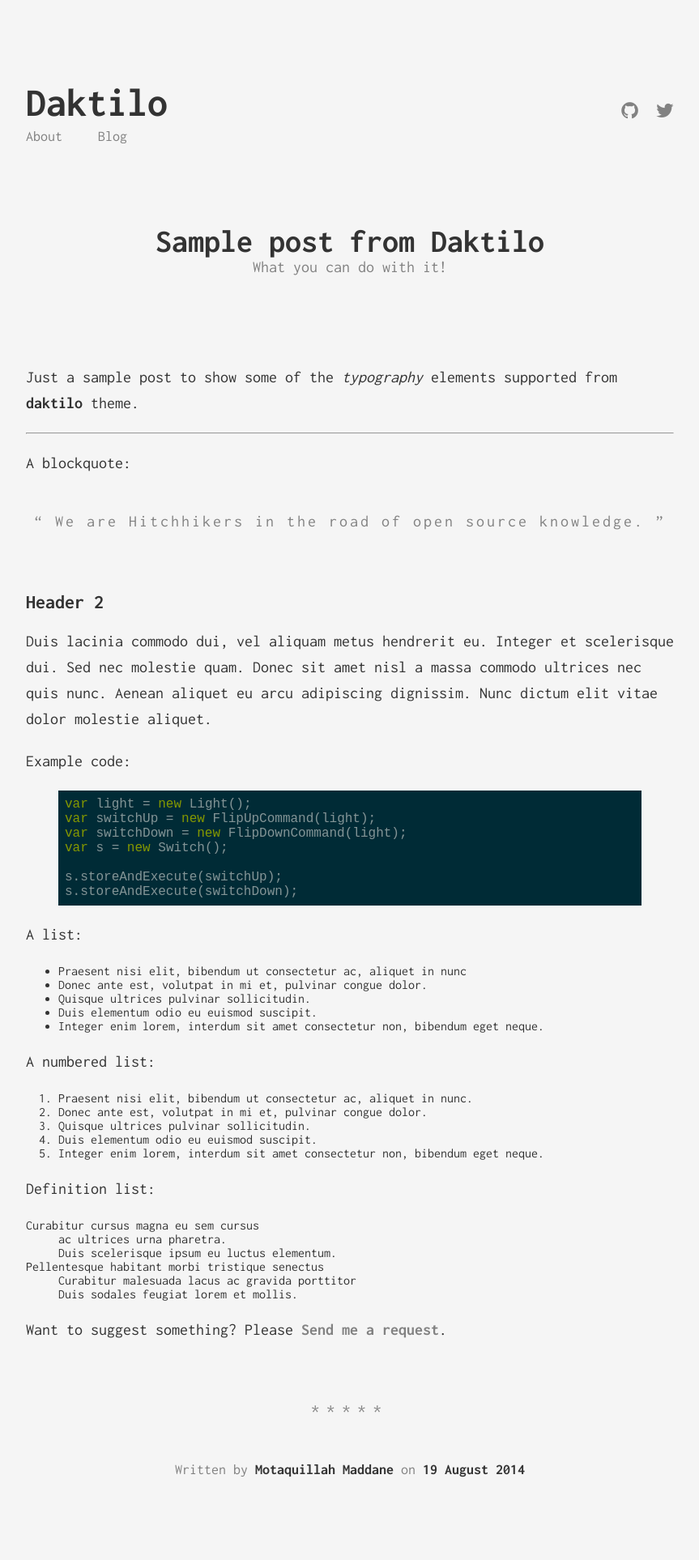
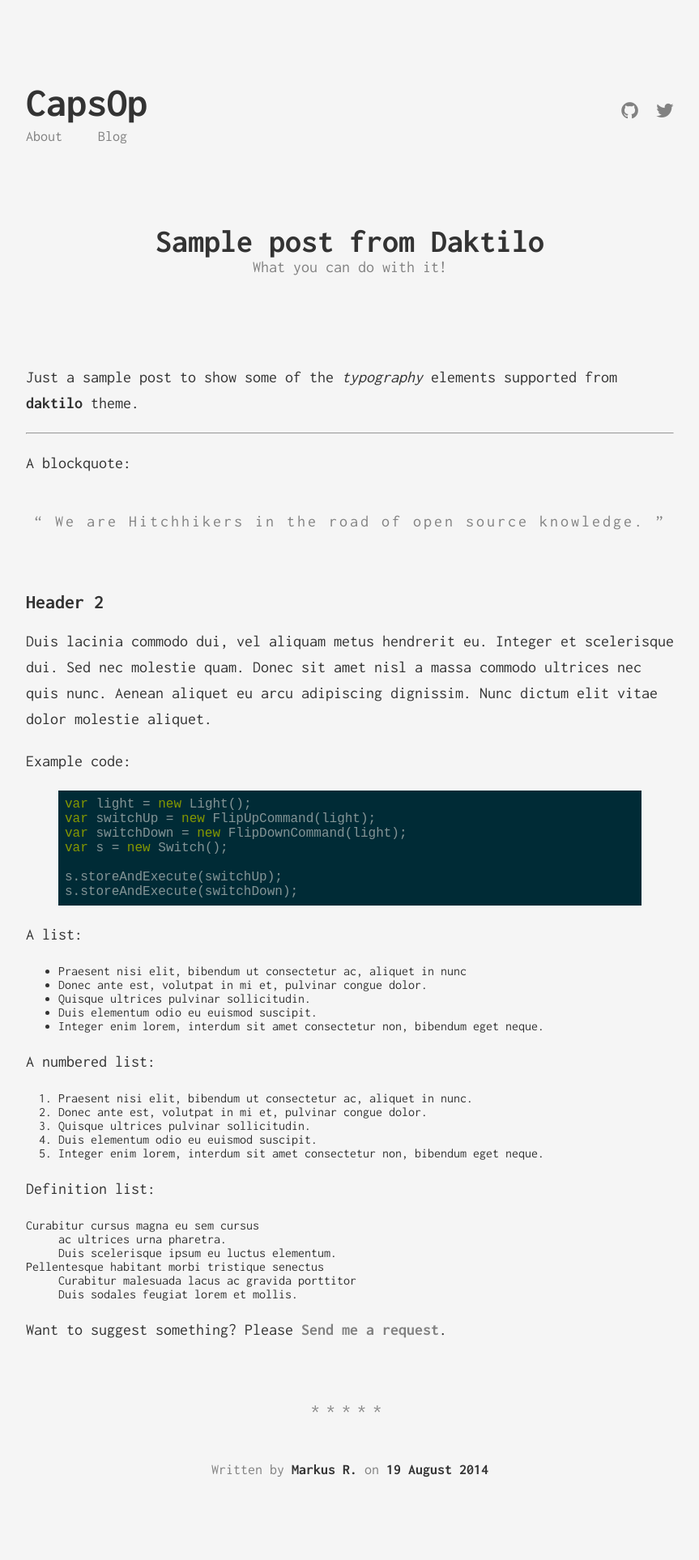
Before and after one commit to wirehack7/capsop.com, a Jekyll site: the page built from _posts/2015-09-08-sample-post.markdown, in a window 1280 px wide. Shown: the whole page at 81% size, without its empty margins (208-1071 px from the left). Built offline with Jekyll 4.4.1, drawn with Linux system fonts in a browser that asks for light colours; part of the change alters nothing that is shown.

```diff
--- a/_config.yml
+++ b/_config.yml
@@ -1,18 +1,17 @@
 # Site settings
-title: Daktilo
+title: CapsOp
 description: >
-  Write an awesome description for your new site here. You can edit this
-  line in _config.yml. It will appear in your document head meta (for
-  Google search results) and in your feed.xml site description.
+  IT-Security blog of wirehack7. Writing about malware hunting, botnet shutdowns,
+  pentesting and securing IT architecture.
 
 baseurl: "" # the subpath of your site, e.g. /blog/
-url: "http://hitchhiker.ma" # the base hostname & protocol for your site
+url: "https://capsop.com" # the base hostname & protocol for your site
 
 author:
-  fullname: Motaquillah Maddane
-  googleplus: https://www.google.com/+MotaquillahMaddane
-  github: kronik3r
-  twitter: electrik_frog
+  fullname: Markus R.
+  # googleplus: https://www.google.com/+MotaquillahMaddane
+  github: wirehack7
+  twitter: wirehack7
   # disqus: your_disqus_forum_shortname
 
 # google_analytics: 'UA-XXXXXXXX-X'
```
Also changed, not shown: README.md (added).
